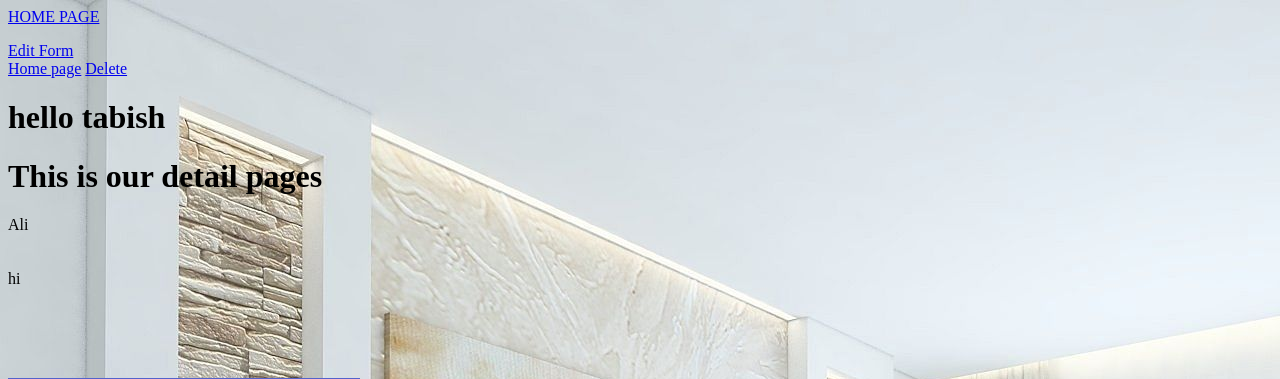
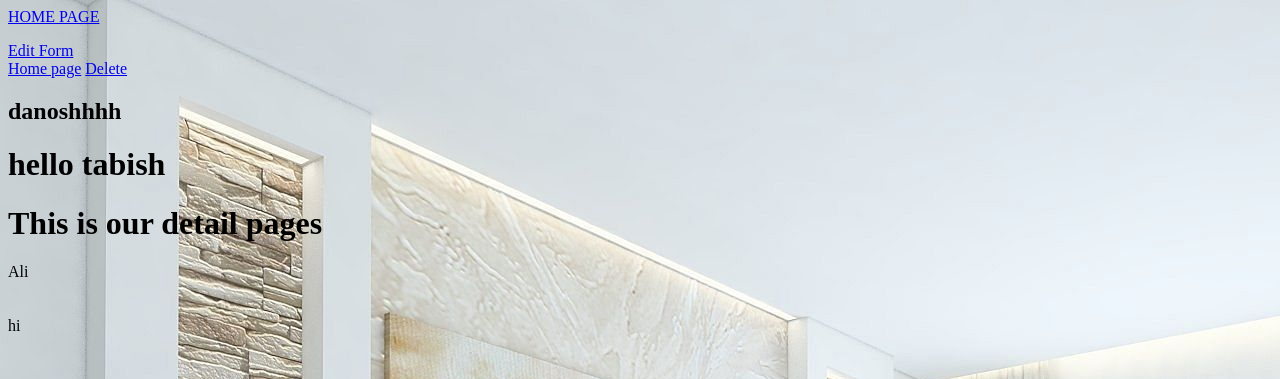
Before and after one commit to tabishkhan96/myproject, a Django app: page /1 in a window 1280 px wide. Shown: the top 379 px of the page. Run offline with Django 3.2, Linux system fonts and the light colour scheme; data comes from the database, SQL or seed files in the repository.

Commit message:
something change

```diff
--- a/myapp/templates/myapp/detail.html
+++ b/myapp/templates/myapp/detail.html
@@ -11,7 +11,7 @@
     <a href="{% url 'myapp:delete' sanu.id%}">Delete</a><br>
 
 </p>
-
+<h2>danoshhhh</h2>
 <h1>hello tabish</h1>
 
 <h1> This is our detail pages </h1>
```
